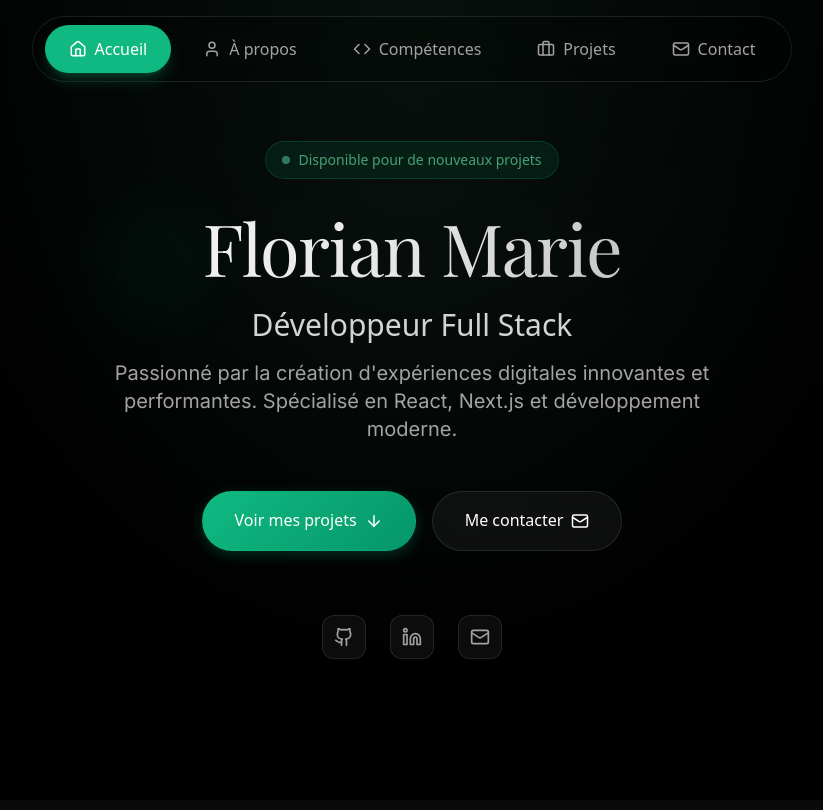
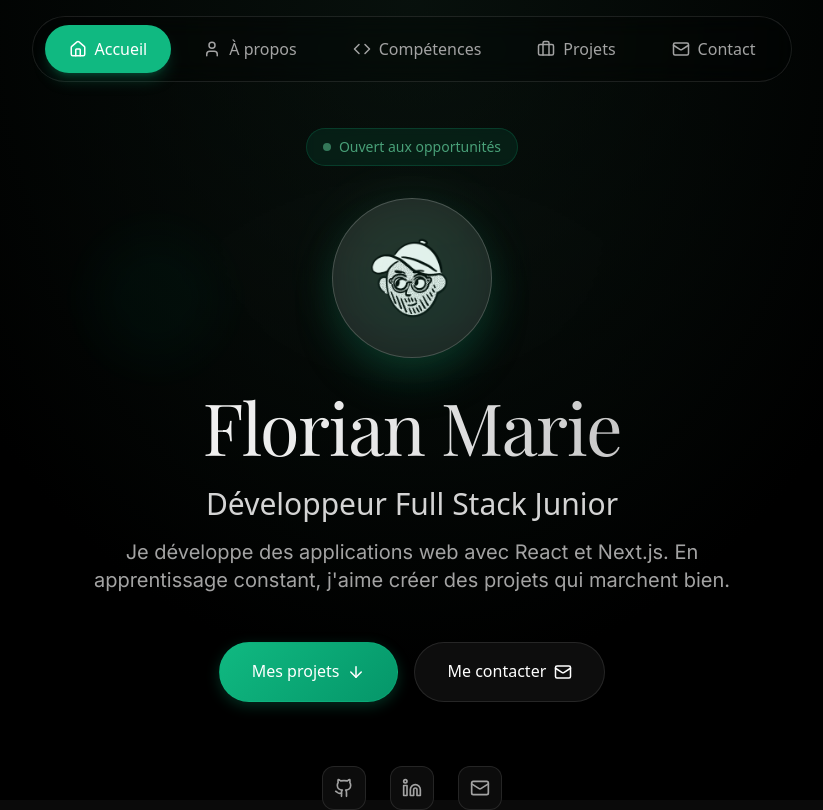
Before and after one commit to FlotchNotch/Portfolio-V1, a Next.js app: page / in a window 1280 px wide. Shown: the top 810 px of the page, without its empty margins (228-1051 px from the left). Built offline with nearby package versions, Linux system fonts and the light colour scheme; a web font is replaced by a local one.

Commit message:
update: hero avec logo et texte simple pour dev junior

```diff
--- a/components/hero.tsx
+++ b/components/hero.tsx
@@ -1,6 +1,7 @@
 "use client"
 
 import { ArrowDown, Github, Linkedin, Mail } from "lucide-react"
+import Image from "next/image"
 
 export default function Hero() {
   return (
@@ -9,7 +10,24 @@ export default function Hero() {
         {/* Status indicator */}
         <div className="inline-flex items-center gap-2 px-4 py-2 bg-emerald-500/10 border border-emerald-500/20 rounded-full text-emerald-400 text-sm font-medium mb-8 backdrop-blur-sm">
           <div className="w-2 h-2 bg-emerald-400 rounded-full animate-pulse"></div>
-          Disponible pour de nouveaux projets
+          Ouvert aux opportunités
+        </div>
+
+        {/* Logo */}
+        <div className="mb-8 flex justify-center">
+          <div className="relative group">
+            <div className="w-32 h-32 sm:w-40 sm:h-40 rounded-full overflow-hidden shadow-2xl shadow-emerald-500/25 group-hover:scale-105 transition-transform duration-300 bg-white/10 backdrop-blur-sm border border-white/20">
+              <Image
+                src="/flotchlogo.png"
+                alt="Florian Marie Logo"
+                width={160}
+                height={160}
+                className="w-full h-full object-contain p-4"
+                priority
+              />
+            </div>
+            <div className="absolute inset-0 bg-gradient-to-br from-emerald-400/20 to-emerald-600/20 rounded-full blur-xl animate-pulse"></div>
+          </div>
         </div>
 
         {/* Main heading */}
@@ -19,13 +37,13 @@ export default function Hero() {
 
         {/* Subtitle */}
         <p className="text-xl sm:text-2xl md:text-3xl text-neutral-300 mb-4 font-light">
-          Développeur Full Stack
+          Développeur Full Stack Junior
         </p>
 
         {/* Description */}
         <p className="text-body text-lg sm:text-xl text-neutral-400 mb-12 max-w-2xl mx-auto leading-relaxed">
-          Passionné par la création d'expériences digitales innovantes et performantes.
-          Spécialisé en React, Next.js et développement moderne.
+          Je développe des applications web avec React et Next.js.
+          En apprentissage constant, j'aime créer des projets qui marchent bien.
         </p>
 
         {/* CTA Buttons */}
@@ -38,7 +56,7 @@ export default function Hero() {
               document.getElementById('projects')?.scrollIntoView({ behavior: 'smooth' })
             }}
           >
-            Voir mes projets
+            Mes projets
             <ArrowDown size={18} className="group-hover:translate-y-0.5 transition-transform" />
           </a>
 
```
